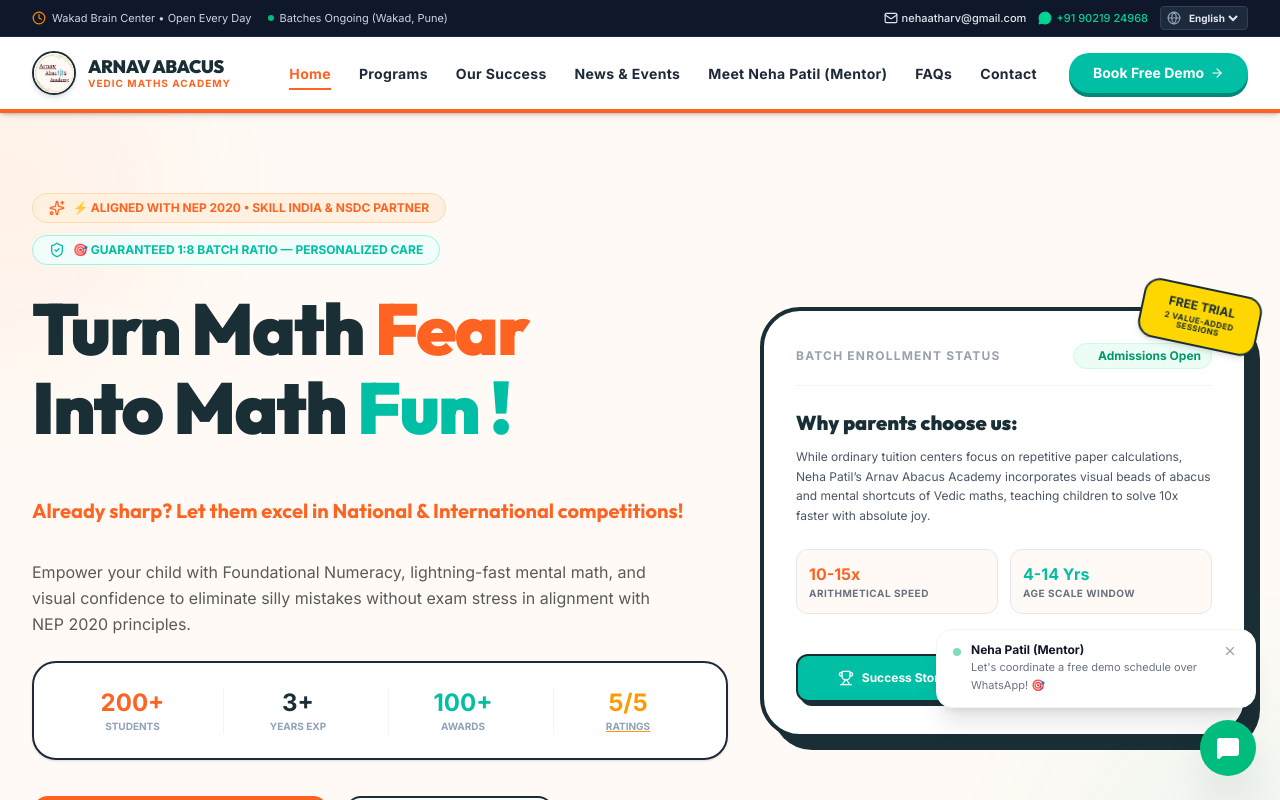
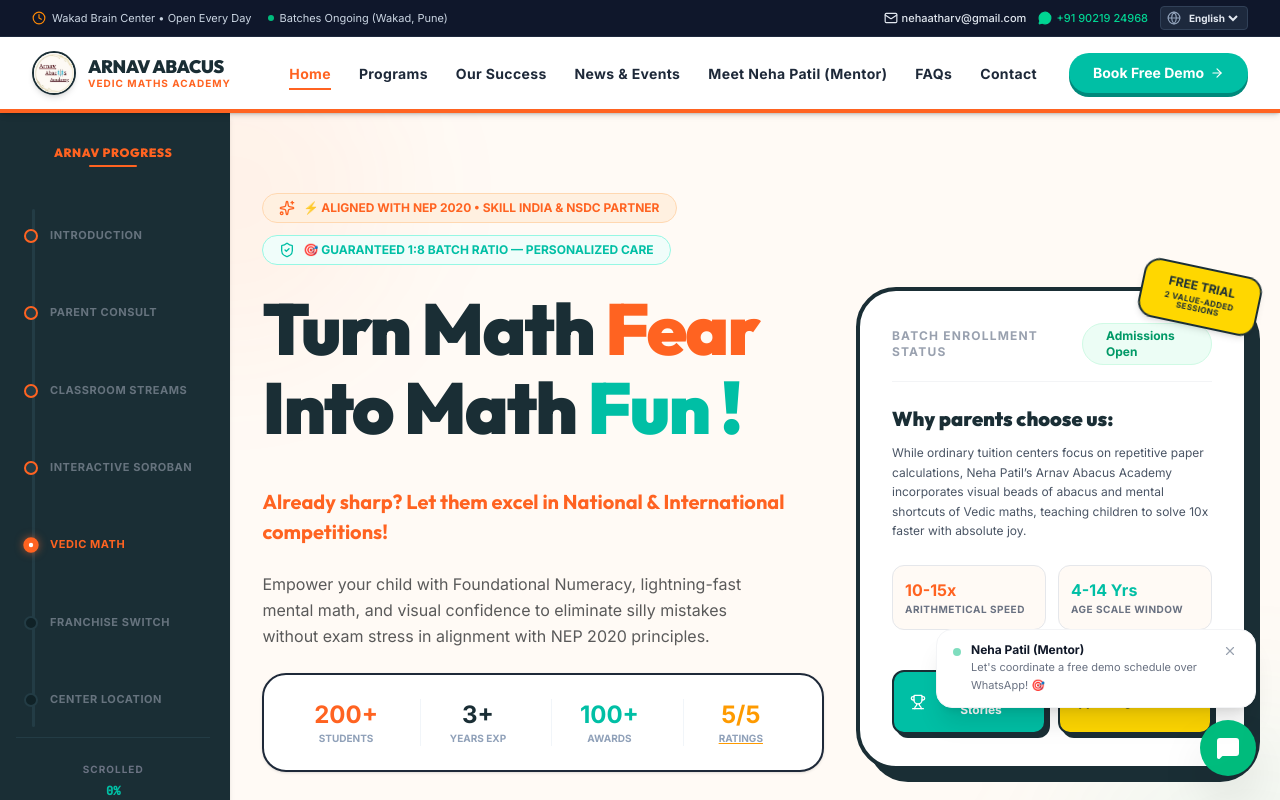
Before and after one commit to atharvpatil18/AAA-web, a React (Vite) app: page /#/ in a window 1280 px wide. Shown: the top 800 px of the page. Built offline with nearby package versions, Linux system fonts and the light colour scheme.

Commit message:
Implement responsive sticky scroll progress sidebar navigation layout on Home page

```diff
--- a/src/components/MathConcernVideoBooth.tsx
+++ b/src/components/MathConcernVideoBooth.tsx
@@ -176,7 +176,7 @@ export default function MathConcernVideoBooth() {
   const currentSub = getCurrentSubtitle();
 
   return (
-    <section className="py-20 md:py-24 bg-[#FFFDF9] border-t-4 border-vibrant-dark relative">
+    <section id="consultation-booth" className="py-20 md:py-24 bg-[#FFFDF9] border-t-4 border-vibrant-dark relative">
       <div className="absolute inset-0 bg-radial from-vibrant-teal/5 to-transparent pointer-events-none" />
       <div className="max-w-7xl mx-auto px-4 md:px-8 space-y-12 relative z-10">
 
--- a/src/pages/Home.tsx
+++ b/src/pages/Home.tsx
@@ -3,7 +3,7 @@
  * SPDX-License-Identifier: Apache-2.0
  */
 
-import React, { useState } from "react";
+import React, { useState, useEffect } from "react";
 import { Link } from "react-router-dom";
 import { motion } from "motion/react";
 import Hero from "../components/Hero";
@@ -31,6 +31,47 @@ export default function Home() {
   const [selectedProgram, setSelectedProgram] = useState("abacus");
   const [expandedRows, setExpandedRows] = useState<Record<string, boolean>>({});
 
+  const [activeSection, setActiveSection] = useState("hero-section");
+  const [scrollPercentage, setScrollPercentage] = useState(0);
+
+  const pageSections = [
+    { id: "hero-section", label: "Intro", fullLabel: "Introduction", icon: "🏠" },
+    { id: "consultation-booth", label: "Consult", fullLabel: "Parent Consult", icon: "💬" },
+    { id: "programs-showcase", label: "Programs", fullLabel: "Classroom Streams", icon: "🎓" },
+    { id: "interactive-abacus-playground", label: "Abacus", fullLabel: "Interactive Soroban", icon: "🧮" },
+    { id: "interactive-vedic-playground", label: "Vedic", fullLabel: "Vedic Math", icon: "⚡" },
+    { id: "competitor-comparison", label: "Compare", fullLabel: "Franchise Switch", icon: "⚖️" },
+    { id: "location-contact", label: "Wakad Map", fullLabel: "Center Location", icon: "📍" },
+  ];
+
+  useEffect(() => {
+    const handleScroll = () => {
+      // Calculate scroll progress percentage
+      const scrollTop = window.scrollY;
+      const docHeight = document.documentElement.scrollHeight - window.innerHeight;
+      const pct = docHeight > 0 ? (scrollTop / docHeight) * 100 : 0;
+      setScrollPercentage(pct);
+
+      // Determine the active section
+      const sectionElements = pageSections.map(sec => document.getElementById(sec.id));
+      let currentActive = "hero-section";
+
+      for (const el of sectionElements) {
+        if (!el) continue;
+        const rect = el.getBoundingClientRect();
+        // If the top of the section is at or above the upper middle viewport
+        if (rect.top <= window.innerHeight * 0.4) {
+          currentActive = el.id;
+        }
+      }
+      setActiveSection(currentActive);
+    };
+
+    window.addEventListener("scroll", handleScroll, { passive: true });
+    handleScroll(); // initial call
+    return () => window.removeEventListener("scroll", handleScroll);
+  }, []);
+
   const handleMapCtaClick = () => {
     trackDemoClick("home_map_nav_cta");
   };
@@ -48,7 +89,85 @@ export default function Home() {
     : (language === "hi" ? "गणित क्विज़ चुनौती शुरू करें" : language === "mr" ? "गणित क्विझ आव्हान सुरू करा" : "Try Math Quiz Challenge");
 
   return (
-    <div id="home-page-container" className="bg-[#FFFDF9] min-h-screen">
+    <div id="home-page-container" className="bg-[#FFFDF9] min-h-screen flex flex-row relative">
+
+      {/* 20% Sidebar ScrollSpy Column */}
+      <aside className="w-[20%] md:w-[22%] lg:w-[18%] bg-vibrant-dark text-white border-r-4 border-vibrant-dark sticky top-[80px] h-[calc(100vh-80px)] z-30 flex flex-col justify-start py-8 px-2 md:px-4 select-none overflow-y-auto shrink-0 shadow-md">
+        {/* Title progress section */}
+        <div className="hidden md:block mb-8 text-center shrink-0">
+          <h4 className="font-display font-black text-xs text-vibrant-orange uppercase tracking-wider">Arnav Progress</h4>
+          <div className="w-12 h-0.5 bg-vibrant-orange mx-auto mt-1 rounded-full" />
+        </div>
+
+        {/* Dynamic scroll progress list */}
+        <div className="relative flex-1 flex flex-col justify-between py-6 pl-1 md:pl-2 min-h-[350px]">
+          {/* Vertical progress bar line */}
+          <div className="absolute left-[12px] md:left-[16px] top-[10px] bottom-[10px] w-[3px] bg-[#233C45] rounded-full z-0">
+            <div
+              className="w-full bg-vibrant-orange rounded-full transition-all duration-100"
+              style={{ height: `${scrollPercentage}%` }}
+            />
+          </div>
+
+          {/* Section rows */}
+          {pageSections.map((sec, idx) => {
+            const isActive = activeSection === sec.id;
+            const isScrolledPast = pageSections.findIndex(s => s.id === activeSection) >= idx;
+
+            return (
+              <button
+                key={sec.id}
+                onClick={() => {
+                  const target = document.getElementById(sec.id);
+                  if (target) {
+                    target.scrollIntoView({ behavior: "smooth" });
+                  }
+                }}
+                className="flex items-center gap-2 md:gap-3 text-left focus:outline-none group relative z-10 w-full cursor-pointer py-1.5"
+              >
+                {/* Dot */}
+                <div
+                  className={`w-3 h-3 md:w-3.5 md:h-3.5 rounded-full border-2 transition-all duration-300 flex items-center justify-center shrink-0 ${
+                    isActive
+                      ? "bg-vibrant-orange border-vibrant-orange scale-110 shadow-[0_0_8px_rgba(242,106,51,0.6)]"
+                      : isScrolledPast
+                      ? "bg-[#233C45] border-vibrant-orange"
+                      : "bg-[#102227] border-[#233C45]"
+                  }`}
+                >
+                  {isActive && <div className="w-1 h-1 bg-white rounded-full" />}
+                </div>
+
+                {/* Section Labels */}
+                <div className="flex flex-col min-w-0">
+                  {/* Mobile (up to 20%) Short Label / icon */}
+                  <span className={`block md:hidden text-[8px] sm:text-[9px] font-black uppercase tracking-tighter truncate leading-none ${
+                    isActive ? "text-vibrant-orange" : "text-gray-400 opacity-60"
+                  }`}>
+                    {sec.icon} {sec.label}
+                  </span>
+
+                  {/* Desktop Label */}
+                  <span className={`hidden md:block text-[11px] font-black uppercase tracking-wider truncate leading-tight ${
+                    isActive ? "text-vibrant-orange" : "text-gray-400 opacity-60 hover:text-white"
+                  }`}>
+                    {sec.fullLabel}
+                  </span>
+                </div>
+              </button>
+            );
+          })}
+        </div>
+
+        {/* Progress reading percentage block */}
+        <div className="hidden lg:block pt-6 border-t border-[#233C45] text-center shrink-0">
+          <span className="text-[10px] text-gray-500 font-bold uppercase tracking-widest block">Scrolled</span>
+          <span className="font-mono text-xs font-black text-vibrant-teal">{Math.round(scrollPercentage)}%</span>
+        </div>
+      </aside>
+
+      {/* 80% Main Content Area */}
+      <main className="w-[80%] md:w-[78%] lg:w-[82%] min-h-screen flex-grow overflow-x-hidden">
       {/* 1. Hero Banner */}
       <Hero />
 
@@ -602,6 +721,7 @@ export default function Home() {
           </div>
         </div>
       </section>
+      </main>
     </div>
   );
 }
```
